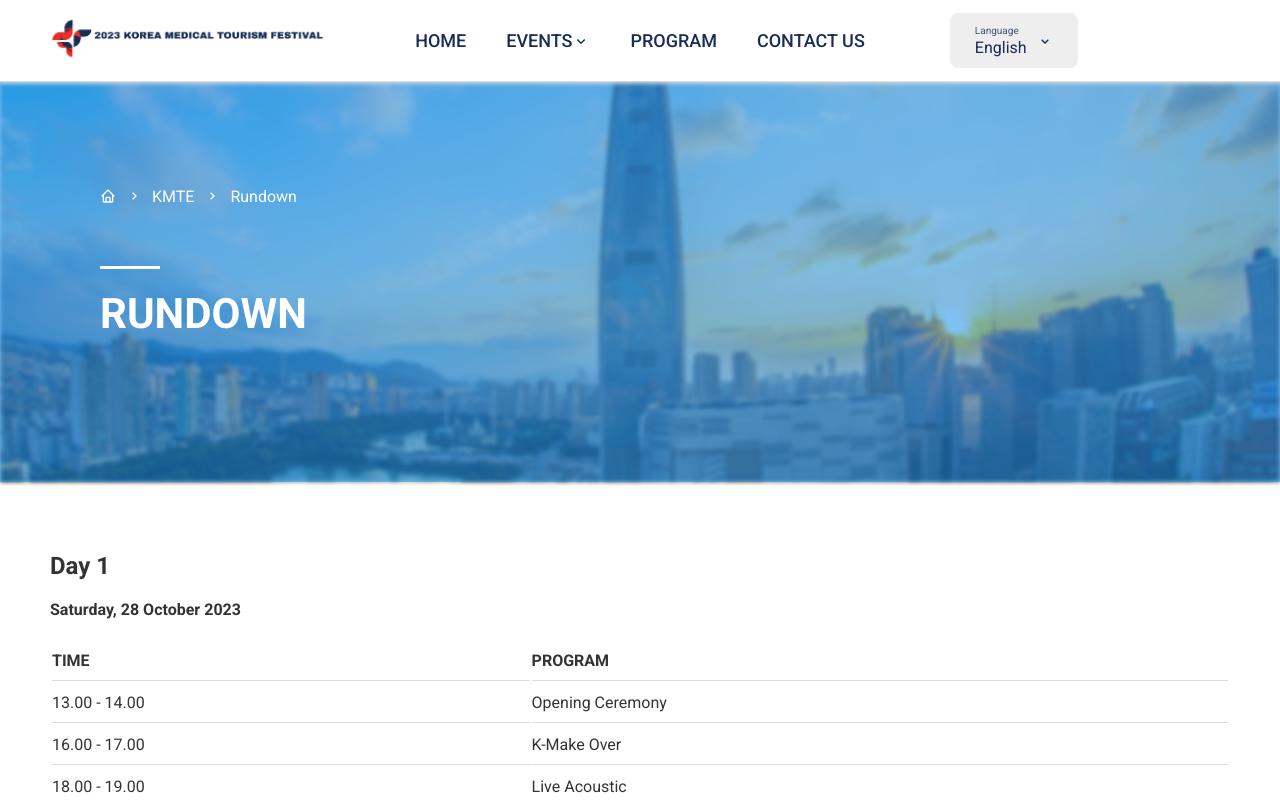
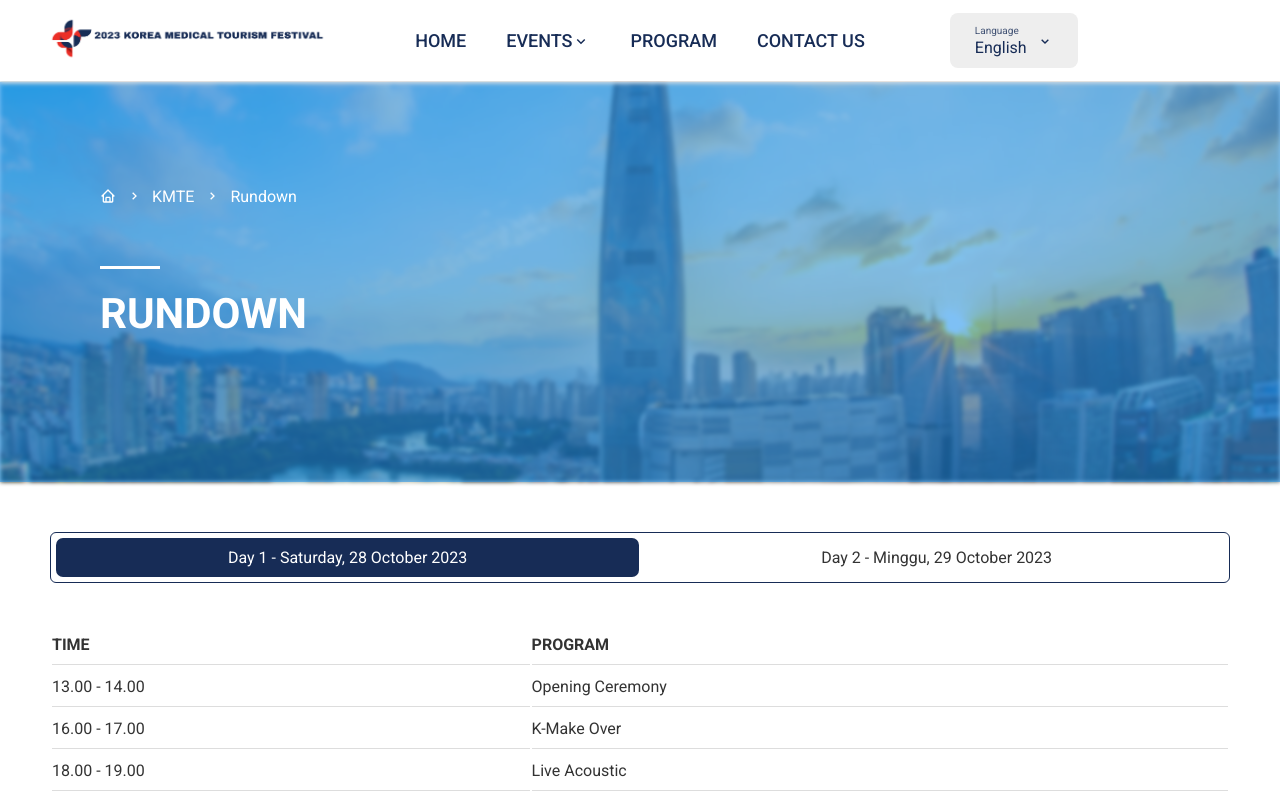
Before and after one commit to haloriyan/kor_react, a React (Create React App) app: page /kmte/rundown in a window 1280 px wide. Shown: the top 800 px of the page. Built offline with nearby package versions, Linux system fonts and the light colour scheme.

Commit message:
Rundown design

```diff
--- a/src/kmte/Rundown.jsx
+++ b/src/kmte/Rundown.jsx
@@ -1,22 +1,33 @@
-import React, { useEffect } from "react";
+import React, { useEffect, useState } from "react";
 import Header from "../components/Header";
 import Jumbo from "../components/Jumbo";
 import Footer from "../components/Footer";
 import Lang from "../components/Lang";
+import styles from "../styles/Rundown.module.css";
 
 const Rundown = () => {
     useEffect(() => {
         document.title = "Rundown KMTE - KMTF 2023";
     }, []);
+    const [tab, setTab] = useState('day1');
+
     return (
         <>
             <Header active="event" />
             <div className="content">
                 <Jumbo title="Rundown" middleBreadcrumb={'KMTE'} />
                 <div className="wrapper">
-                    <h2><Lang ctx="day" /> 1</h2>
-                    <div style={{marginBottom: 20,fontWeight: '700'}}><Lang ctx="saturday" />, 28 <Lang ctx="october" /> 2023</div>
+                    <div className={styles.tab}>
+                        <div className={`${styles.TabItem} ${tab === 'day1' ? styles.TabActive : ''}`} onClick={() => setTab('day1')}>
+                            <Lang ctx="day" /> 1 - <Lang ctx="saturday" />, 28 <Lang ctx="october" /> 2023
+                        </div>
+                        <div className={`${styles.TabItem} ${tab === 'day2' ? styles.TabActive : ''}`} onClick={() => setTab('day2')}>
+                            <Lang ctx="day" /> 2 - <Lang ctx="sunday" />, 29 <Lang ctx="october" /> 2023
+                        </div>
+                    </div>
                     {/* <img src="/images/KMTE_Day1.png" alt="Day 1 Rundown" style={{width: '100%'}} /> */}
+                    {
+                        tab === 'day1' &&
                         <table>
                             <thead>
                                 <tr>
@@ -47,9 +58,9 @@ const Rundown = () => {
                                 </tr>
                             </tbody>
                         </table>
-                    <h2><Lang ctx="day" /> 2</h2>
-                    <div style={{marginBottom: 20,fontWeight: '700'}}><Lang ctx="saturday" />, 28 <Lang ctx="october" /> 2023</div>
-                    {/* <img src="/images/KMTE_Day2.png" alt="Day 2 Rundown" style={{width: '100%'}} /> */}
+                    }
+                    {
+                        tab === 'day2' &&
                         <table>
                             <thead>
                                 <tr>
@@ -72,6 +83,9 @@ const Rundown = () => {
                                 </tr>
                             </tbody>
                         </table>
+                    }
+
+                    <div style={{height: 40}}></div>
                 </div>
                 <Footer />
             </div>
--- /dev/null
+++ b/src/styles/Rundown.module.css
@@ -0,0 +1,26 @@
+.tab {
+    border: 1px solid #172c56;
+    padding: 5px;
+    border-radius: 6px;
+    display: flex;
+    flex-direction: row;
+    align-items: center;
+    justify-content: center;
+    flex-grow: 1;
+    gap: 10px;
+    margin-bottom: 40px;
+}
+.TabItem {
+    display: flex;
+    flex-direction: row;
+    align-items: center;
+    justify-content: center;
+    flex-grow: 1;
+    padding: 10px;
+    border-radius: 7px;
+    cursor: pointer;
+}
+.TabActive {
+    background-color: #172c56;
+    color: #fff;
+}
```
Lines whose indentation alone changed are shown as unchanged.
